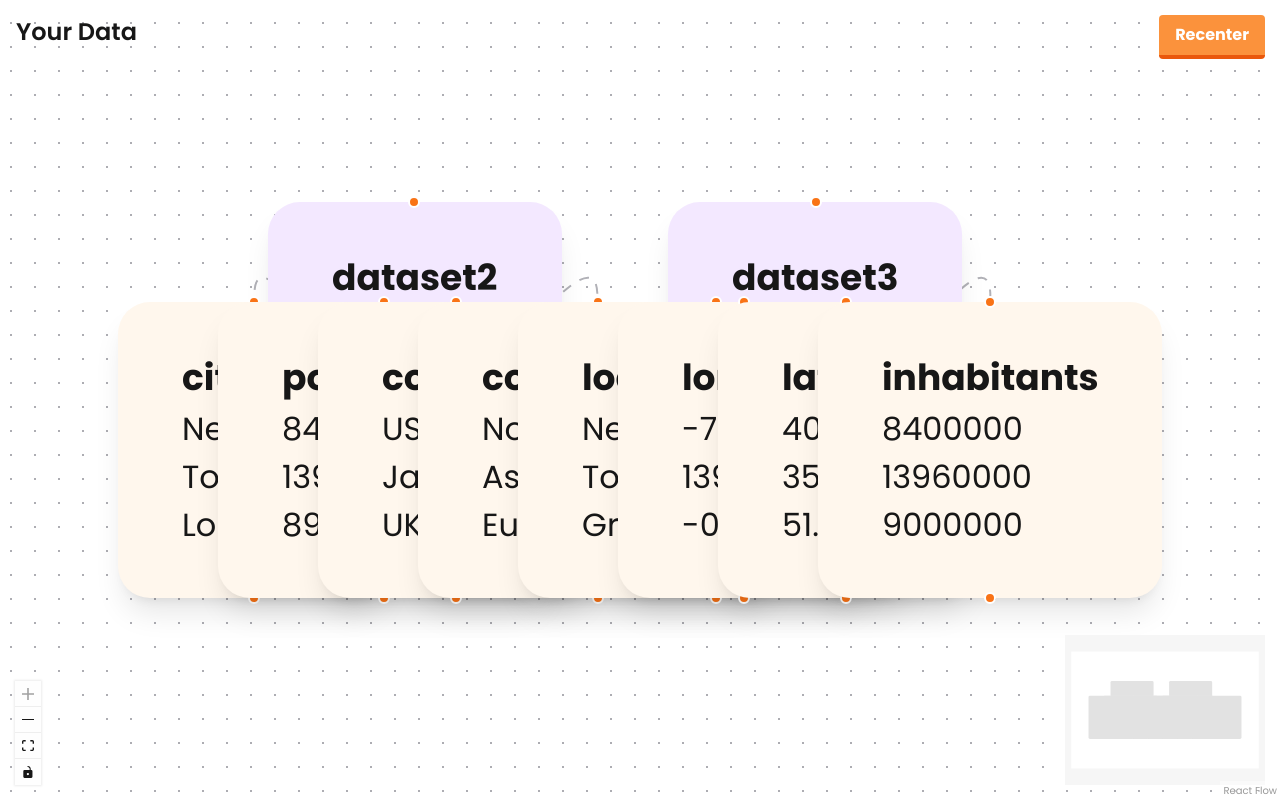
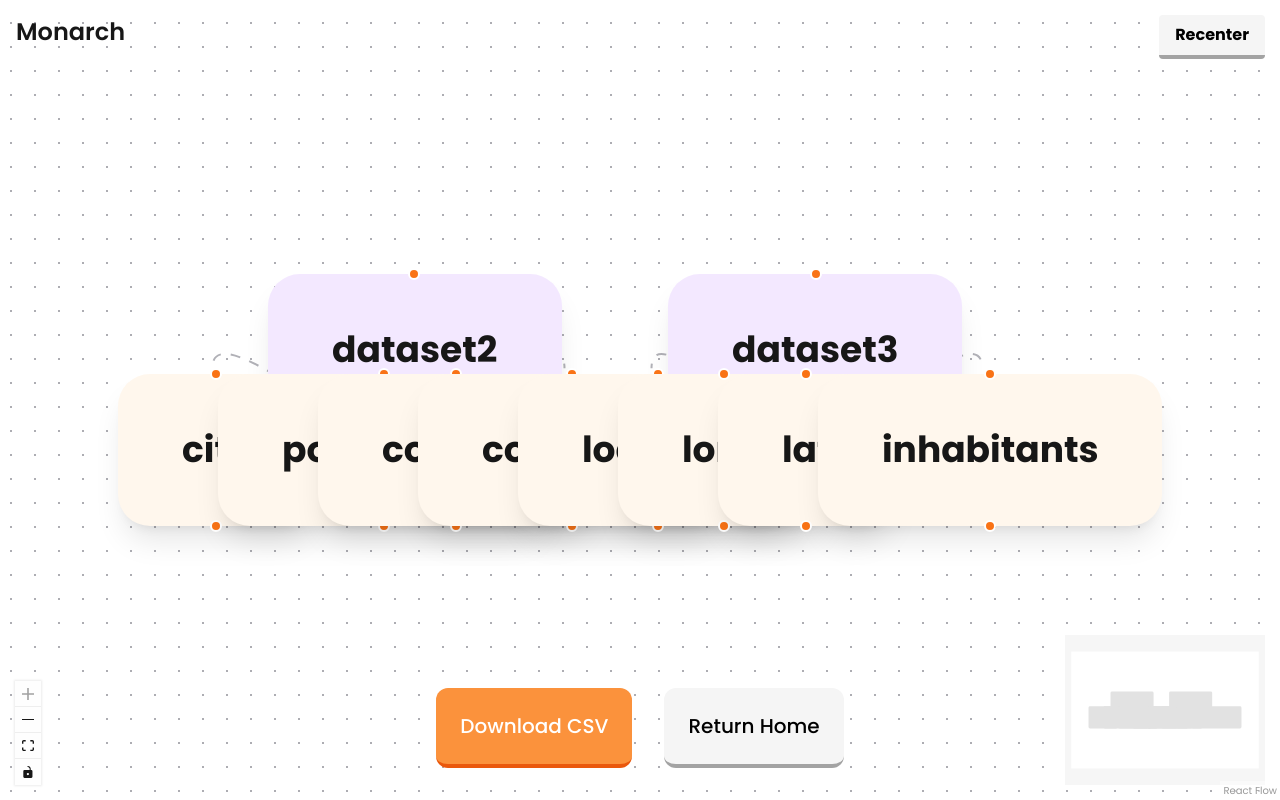
Before and after one commit to Xire7/monarch, a Next.js app in the folder client/: page /schema in a window 1280 px wide. Built offline with nearby package versions, Linux system fonts and the light colour scheme.

Commit message:
complete basic schema styling

```diff
--- a/client/app/identify/page.tsx
+++ b/client/app/identify/page.tsx
@@ -1,8 +1,7 @@
 "use client";
 import React, { useState, useEffect } from "react";
-import { CornerRightDown, ChevronLeft, ChevronRight } from "lucide-react";
+import { CornerRightDown } from "lucide-react";
 import Issue from "@/components/Issue";
-import Link from "next/link";
 
 const Identify = () => {
   // temp
--- a/client/app/process/page.tsx
+++ /dev/null
@@ -1,12 +0,0 @@
-import React from "react";
-import MultiCSVUpload from "@/components/MultiCSVUpload";
-
-const Process = () => {
-  return (
-    <>
-      <MultiCSVUpload />
-    </>
-  );
-};
-
-export default Process;
--- a/client/components/Column.tsx
+++ /dev/null
@@ -1,28 +0,0 @@
-import React from 'react'
-
-interface ColumnProps {
-  colName: string;
-  colIndex: number;
-  rowsInfo: any[];
-}
-
-const Column: React.FC<ColumnProps> = ({ colName, colIndex, rowsInfo }) => {
-  return (
-    <table>
-      <thead>
-        <tr>
-          <th>{colName}</th>
-        </tr>
-      </thead>
-      <tbody>
-        {rowsInfo.map((row, rowIndex) => (
-          <tr key={rowIndex}>
-            <td>{row[colIndex]}</td>
-          </tr>
-        ))}
-      </tbody>
-    </table>
-  )
-}
-
-export default Column
--- a/client/components/SchemaNode.tsx
+++ b/client/components/SchemaNode.tsx
@@ -1,25 +1,44 @@
 import React from "react";
 import { Handle, Position } from "@xyflow/react";
-import { motion } from "framer-motion";
+
 import { useState } from "react";
 
 const SchemaNode = (props: { data: any }) => {
+  const [isOpen, setIsOpen] = useState(false);
+  const [isHovered, setIsHovered] = useState(false);
   return (
     <div
       className={`flex px-4 py-2 shadow-lg rounded-2xl hover:scale-125 transition-transform duration-300  hover:border-2 hover:border-slate-500 ${
         props.data.root ? "bg-purple-100" : "bg-orange-50"
-      }`}
+      } `}
+      onMouseEnter={() => setIsHovered(true)}
+      onMouseLeave={() => setIsHovered(false)}
     >
-      <div className="flex p-4">
+      <div
+        className="flex p-4 transition-transform duration-300"
+        onClick={() => setIsOpen(!isOpen)}
+      >
         <div className="flex flex-col">
           <div className="text-lg font-bold">{props.data.name}</div>
 
-          {props.data.root ? (
-            <p>TEST</p>
-          ) : (
-            props.data.values.map((value: string, index: number) => (
-              <p key={index}>{value}</p>
-            ))
+          {isOpen && !props.data.root && (
+            <div className="py-4">
+              <p className="font-semibold">Values</p>
+              {props.data.values.map((value: string, index: number) => (
+                <p key={index}>
+                  {index + 1}. {value}
+                </p>
+              ))}
+            </div>
+          )}
+          {!props.data.root && (
+            <p
+              className={`text-xs text-gray-400 pt-1  ${
+                isHovered ? "" : "hidden"
+              }`}
+            >
+              Click To {isOpen ? "Close" : "Expand"}
+            </p>
           )}
         </div>
         <Handle
--- a/client/components/SchemaVisualizer.tsx
+++ b/client/components/SchemaVisualizer.tsx
@@ -1,6 +1,6 @@
 "use client";
 import React, { useCallback, useEffect, useState } from "react";
-import Column from "./Column";
+
 import Dagre from "@dagrejs/dagre";
 
 import {
@@ -18,6 +18,9 @@ import {
 
 import "@xyflow/react/dist/style.css";
 import SchemaNode from "./SchemaNode";
+import Link from "next/link";
+import Image from "next/image";
+import monarch_logo from "../public/assets/monarch logo.svg";
 
 const nodeTypes = {
   custom: SchemaNode,
@@ -70,9 +73,9 @@ const LayoutFlow = (props: { initialNodes: any; initialEdges: any }) => {
   }, [loading]);
 
   return (
-    <div className="flex flex-col items-center justify-center w-screen h-screen">
+    <div className="flex flex-col items-center justify-center w-screen h-screen animate-fadeup">
       <div className="fixed top-4 left-4 z-40 bg-transparent">
-        <p className="text-2xl font-semibold">Your Data</p>
+        <p className="text-2xl font-semibold">Monarch</p>
       </div>
       <ReactFlow
         className="z-0 absolute"
@@ -89,12 +92,24 @@ const LayoutFlow = (props: { initialNodes: any; initialEdges: any }) => {
         <Panel position="top-right">
           <button
             onClick={() => onLayout()}
-            className="bg-orange-400 hover:bg-orange-300 text-white font-bold py-2 px-4 border-b-4 border-orange-600 hover:border-orange-400 rounded"
+            className="bg-neutral-100 hover:bg-neutral-200 text-black font-bold py-2 px-4 border-b-4 border-neutral-400 hover:border-neutral-400 rounded hover:scale-110 transition-transform duration-300"
           >
             <p>Recenter</p>
           </button>
         </Panel>
       </ReactFlow>
+      <div className="fixed bottom-8 space-x-8">
+        <button className="bg-orange-400 hover:bg-orange-300 text-white font-bold border-b-4 border-orange-600 hover:border-orange-400 rounded-xl hover:scale-125 transition-transform duration-300">
+          <Link href={"schema"}>
+            <p className="text-xl font-medium p-6">Download CSV</p>
+          </Link>
+        </button>
+        <button className="bg-neutral-100 hover:bg-neutral-200 text-black font-medium border-b-4 border-neutral-400 hover:border-neutral-400 rounded-xl hover:scale-125 transition-transform duration-300">
+          <Link href={"/"}>
+            <p className="text-xl font-medium p-6">Return Home</p>
+          </Link>
+        </button>
+      </div>
     </div>
   );
 };
```
